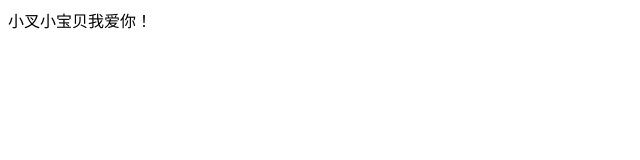
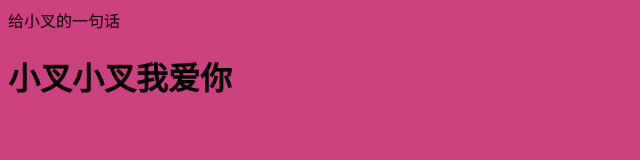
Before and after one commit to PRKxx/Git-Example-Remote, a plain HTML site: page index.html in a window 1280 px wide. Shown: the whole page, without its empty margins (0-640 px from the left). Drawn offline with Linux system fonts and the light colour scheme.

Commit message:
creat git.css; Modified index.html:h1 and inport git.css

```diff
--- /dev/null
+++ b/git.css
@@ -0,0 +1,4 @@
+body
+{
+    background-color: #cd4181;
+}
--- a/index.html
+++ b/index.html
@@ -4,9 +4,10 @@
     <meta charset="UTF-8">
     <meta http-equiv="X-UA-Compatible" content="IE=edge">
     <meta name="viewport" content="width=device-width,initial-scale.e">
-    <title>使用Git的教学</title>
+    <link rel="stylesheet" type="text/css" href="git.css"
+    <title>给小叉的一句话</title>
 </head>
 <body>
-     小叉小宝贝我爱你！
+     <h1>小叉小叉我爱你</h1>
 </body>
 </html>
```
